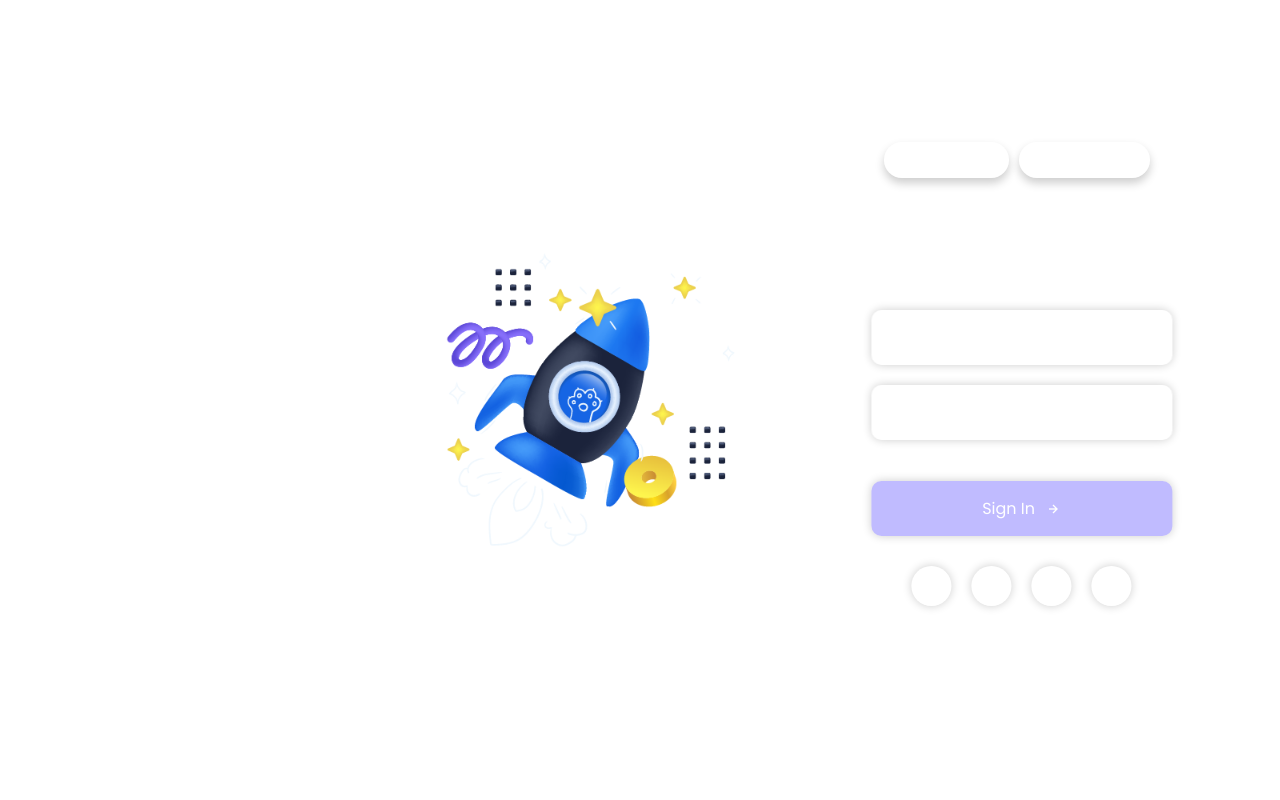
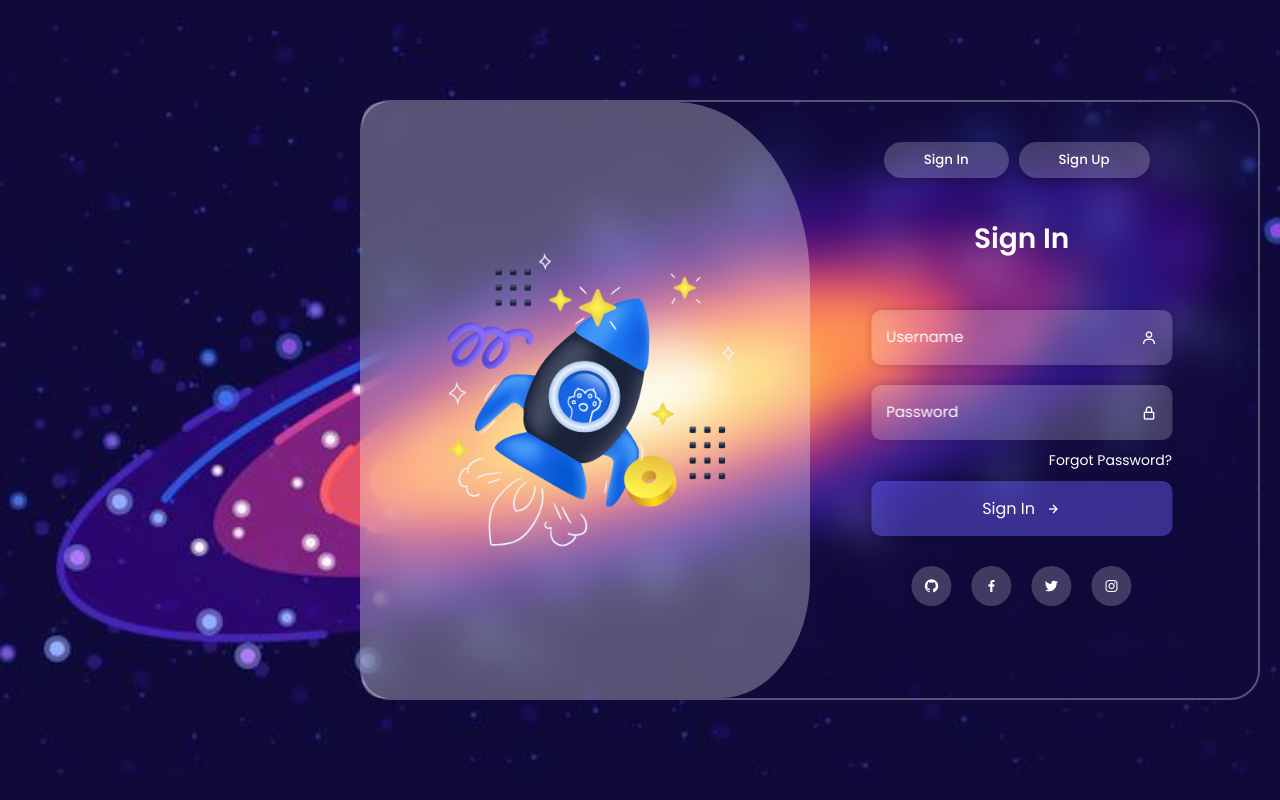
Before and after one commit to rafinha24/Quinto-Treinamento-Css, a plain HTML site: page index.html in a window 1280 px wide. Drawn offline with nearby package versions, Linux system fonts and the light colour scheme; the site is published under a folder, as on GitHub Pages, so addresses that start at the root find nothing.

Commit message:
Update style.css

```diff
--- a/style.css
+++ b/style.css
@@ -9,7 +9,7 @@
 }
 /* -----BODY-----*/
 body{
-    background: url("/img/download\ \(2\).png");
+    background: url("./img/download\ \(2\).png");
     background-position: center;
     background-size: cover;
     background-attachment: fixed;
```
